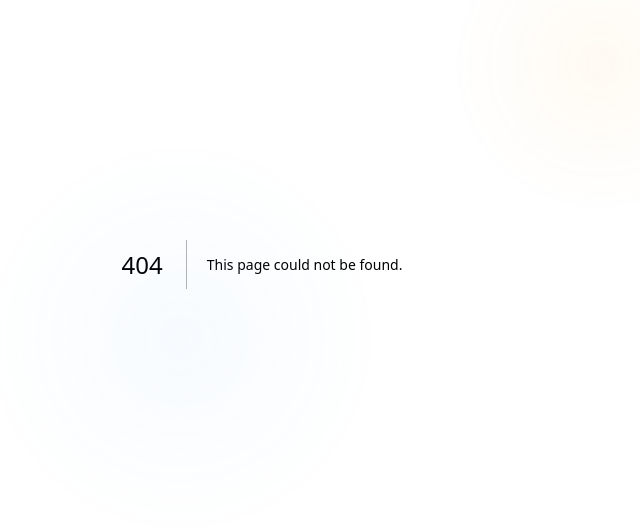
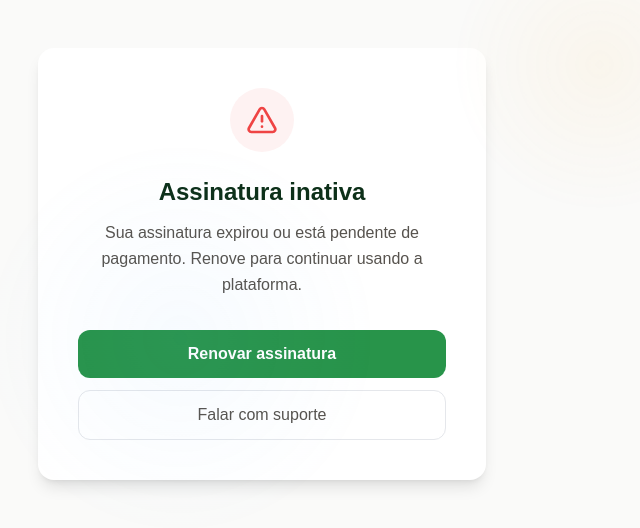
Before and after one commit to IntegraSolar/Integra-solar-gestao, a Next.js app in the folder web/: page /subscription-expired in a window 1280 px wide. Before the commit this address had no page. Shown: the part 136-664 px from the top of the page, without its empty margins (378-1018 px from the left). Built offline with nearby package versions, Linux system fonts and the light colour scheme.

Commit message:
security: add subscription check in middleware — block dashboard access when expired/canceled/unpaid

```diff
--- /dev/null
+++ b/web/app/subscription-expired/page.tsx
@@ -0,0 +1,36 @@
+import Link from 'next/link'
+import { AlertTriangle } from 'lucide-react'
+
+export default function SubscriptionExpiredPage() {
+  return (
+    <div className="min-h-screen bg-[#fafaf9] flex items-center justify-center p-4" style={{ fontFamily: "'DM Sans', sans-serif" }}>
+      <div className="max-w-md w-full bg-white rounded-2xl p-10 text-center shadow-lg">
+        <div className="w-16 h-16 rounded-full bg-red-50 flex items-center justify-center mx-auto mb-6">
+          <AlertTriangle className="w-8 h-8 text-red-500" />
+        </div>
+        <h1 style={{ fontFamily: "'Sora', sans-serif" }} className="text-2xl font-bold text-[#0d3019] mb-3">
+          Assinatura inativa
+        </h1>
+        <p className="text-[#57534e] mb-8 leading-relaxed">
+          Sua assinatura expirou ou está pendente de pagamento. Renove para continuar usando a plataforma.
+        </p>
+        <div className="space-y-3">
+          <Link
+            href="/#planos"
+            className="block w-full bg-[#28944a] text-white font-semibold py-3 rounded-xl hover:bg-[#1d7035] transition-colors"
+          >
+            Renovar assinatura
+          </Link>
+          <a
+            href="https://wa.me/5563992217642?text=Preciso%20de%20ajuda%20com%20minha%20assinatura"
+            target="_blank"
+            rel="noopener noreferrer"
+            className="block w-full border border-gray-200 text-[#57534e] font-medium py-3 rounded-xl hover:border-[#28944a] transition-colors"
+          >
+            Falar com suporte
+          </a>
+        </div>
+      </div>
+    </div>
+  )
+}
```
Also changed, not shown: web/middleware.ts (+28 -1 lines).
